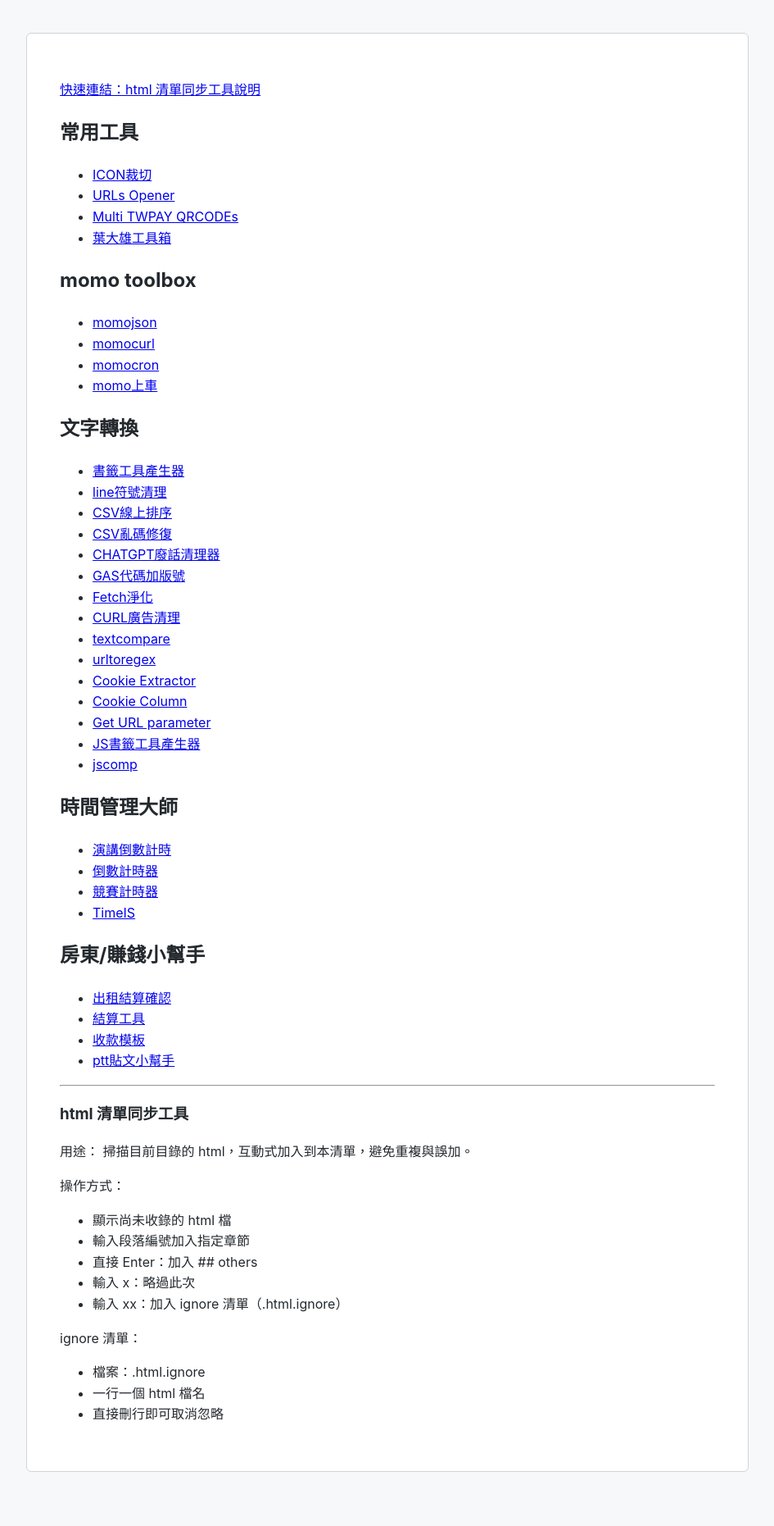
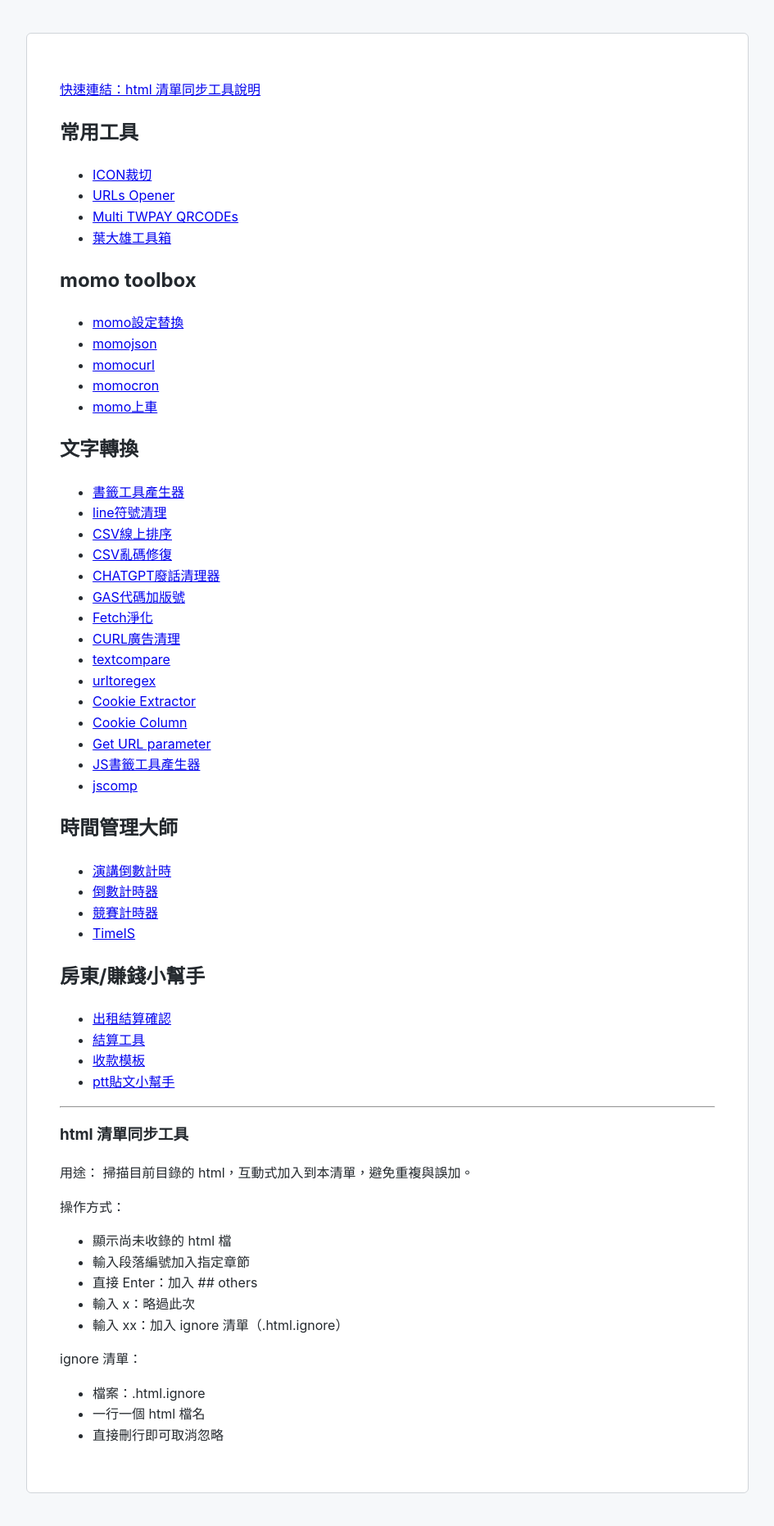
Before and after one commit to luhaoming/buytools, a Jekyll site: the page built from 1.md, in a window 1280 px wide. Shown: the whole page at 82% size, without its empty margins (167-1112 px from the left). Built offline with Jekyll 4.4.1, drawn with Linux system fonts in a browser that asks for light colours; before the commit the page ends 1835 px from its top, so only the background shows below that.

Commit message:
update 1.md  0601

```diff
--- a/1.md
+++ b/1.md
@@ -11,6 +11,7 @@
 * [葉大雄工具箱](https://sirii.cf/TzuLDbPq)
 
 ## momo toolbox
+* [momo設定替換](./momoconfrep.html)
 * [momojson](./momojson.html)
 * [momocurl](./momocurl.html)
 * [momocron](./momocron.html)
```
